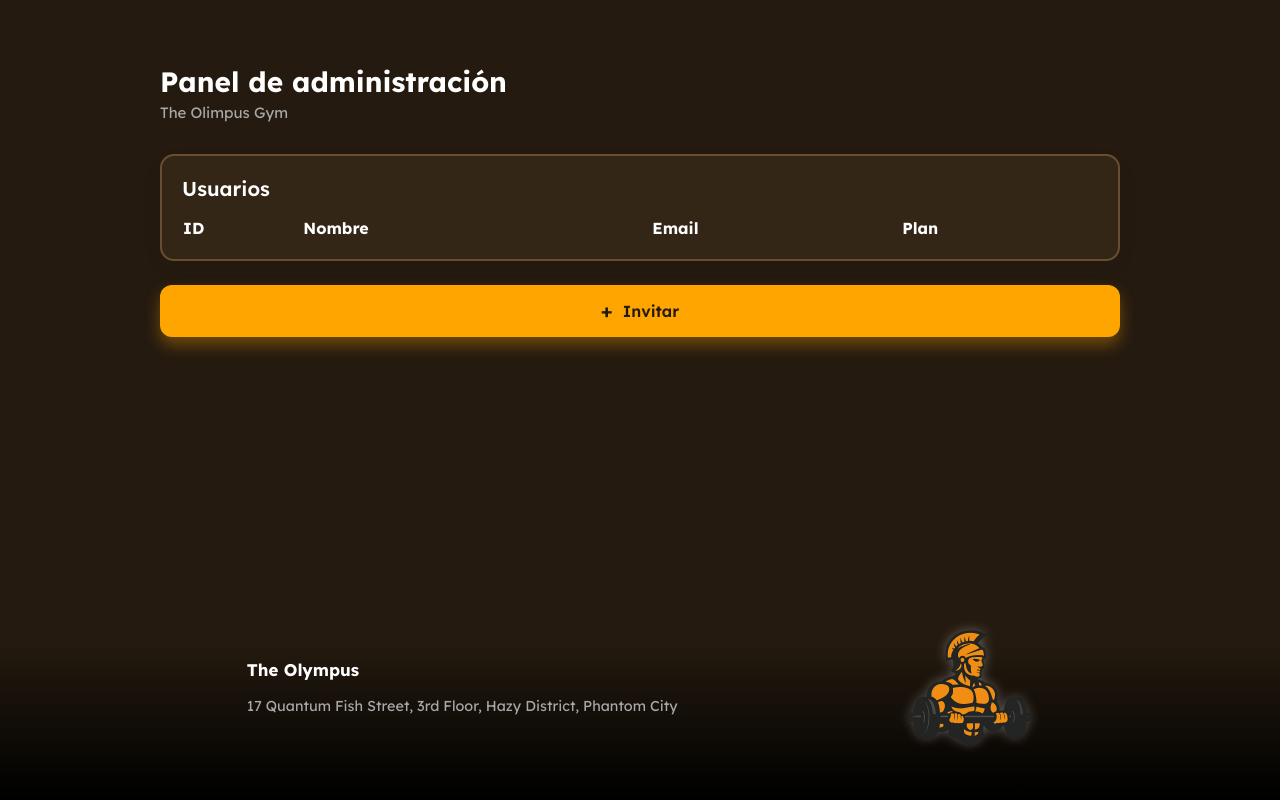
After one commit to daxhoDev/the-olympus-django, a Django app: page /admin-dashboard in a window 1280 px wide. The commit adds this page. Run offline with Django 5.2, Linux system fonts and the light colour scheme; lists and menus that the app fills with data are empty.

Commit message:
feat: basic admin dash

```diff
--- a/the_olympus/static/the_olympus/styles/styles.css
+++ b/the_olympus/static/the_olympus/styles/styles.css
@@ -1,3 +1,22 @@
+:root {
+  --color-naranja: #ffa500;
+  --color-fondo: #332617;
+  --color-marron: #241a0f;
+  --color-negro: #00000088;
+  --color-gris: #a8a8a8;
+  --color-borde: #694d30;
+  --color-blanco: white;
+
+  --color-verde: #abfac8;
+  --color-azul: #a4bfec;
+  --color-amarillo: #e9d481;
+
+  --radio: 14px;
+  --sombra: 0 8px 20px rgba(0, 0, 0, 0.05);
+
+  --fuente: "Segoe UI", system-ui, sans-serif;
+}
+
 html {
   scroll-behavior: smooth;
 }
@@ -10,7 +29,7 @@ html {
 
 body {
   margin: 0;
-  font-family: "Open Sans", sans-serif;
+  font-family: "Open Sans", "Segoe UI", system-ui, sans-serif;
   background-color: rgb(36, 26, 15);
   color: #fff;
   min-height: 100vh;
@@ -442,3 +461,155 @@ body {
     font-size: 1rem;
   }
 }
+
+/* ADMIN PANEL */
+.panel-container {
+  padding-block: 2rem;
+  padding-inline: 10vw;
+}
+
+.panel {
+  margin: 2rem min(3vw, 2rem) 2rem min(3vw, 2rem);
+}
+
+/* =========================
+   ENCABEZADO
+========================= */
+.panel__encabezado {
+  margin-bottom: 2rem;
+}
+
+.panel__titulo {
+  font-size: 28px;
+  font-weight: 700;
+  color: var(--color-blanco);
+}
+
+.panel__subtitulo {
+  font-size: 15px;
+  color: var(--color-gris);
+  margin-top: 4px;
+}
+
+/* =========================
+   TARJETA
+========================= */
+.tarjeta {
+  background-color: var(--color-fondo);
+  border: 2px solid var(--color-borde);
+  border-radius: var(--radio);
+  padding: 20px;
+  box-shadow: var(--sombra);
+}
+
+.tarjeta__titulo {
+  font-size: 20px;
+  font-weight: 600;
+  margin-bottom: 16px;
+  color: var(--color-blanco);
+}
+
+.tarjeta__tabla-contenedor {
+  overflow-x: auto;
+}
+
+/* =========================
+   TABLA
+========================= */
+.tabla {
+  width: 100%;
+  border-collapse: collapse;
+  color: var(--color-blanco);
+}
+
+.tabla__fila {
+  border-bottom: 1px solid var(--color-blanco);
+  text-align: left;
+}
+
+.tabla__fila:last-child {
+  border-bottom: none;
+}
+
+.tabla__celda {
+  padding: 12px 4px;
+  font-size: 14px;
+  color: var(--color-blanco);
+  text-align: left;
+}
+
+.tabla__celda--encabezado {
+  font-weight: 600;
+  color: var(--color-gris);
+  padding-bottom: 10px;
+}
+
+.tabla__celda--negrita {
+  font-weight: 600;
+}
+
+/* =========================
+   ETIQUETAS (PLAN)
+========================= */
+.etiqueta {
+  display: inline-block;
+  padding: 6px 14px;
+  border-radius: 999px;
+  font-size: 13px;
+  font-weight: 600;
+}
+
+.etiqueta--premium {
+  background-color: rgba(34, 197, 94, 0.15);
+  color: var(--color-verde);
+}
+
+.etiqueta--heroe {
+  background-color: rgba(59, 130, 246, 0.15);
+  color: var(--color-azul);
+}
+
+.etiqueta--standard {
+  background-color: rgba(250, 204, 21, 0.25);
+  color: #e9b66e;
+}
+
+/* =========================
+   ACCIONES
+========================= */
+.panel__acciones {
+  margin-top: 24px;
+}
+
+/* =========================
+   BOTÓN
+========================= */
+.boton {
+  width: 100%;
+  background-color: var(--color-naranja);
+  color: var(--color-marron);
+  border: none;
+  border-radius: 12px;
+  padding: 16px;
+  font-size: 16px;
+  font-weight: 600;
+  cursor: pointer;
+  display: flex;
+  justify-content: center;
+  align-items: center;
+  gap: 10px;
+  box-shadow: 0 8px 16px rgba(255, 165, 0, 0.35);
+  transition:
+    transform 0.2s ease,
+    box-shadow 0.2s ease;
+}
+
+.boton:hover {
+  transform: translateY(-2px);
+  box-shadow: 0 10px 20px rgba(255, 165, 0, 0.45);
+}
+
+.boton__icono {
+  font-size: 20px;
+  line-height: 1;
+}
--- /dev/null
+++ b/the_olympus/templates/the_olympus/admin_dashboard.html
@@ -0,0 +1,52 @@
+{% extends 'the_olympus/_base.html' %} {% block content %}
+
+<main class="panel-container">
+  <div class="panel">
+    <header class="panel__encabezado">
+      <h1 class="panel__titulo">Panel de administración</h1>
+      <p class="panel__subtitulo">The Olimpus Gym</p>
+    </header>
+
+    <section class="panel__tarjeta tarjeta">
+      <h2 class="tarjeta__titulo">Usuarios</h2>
+
+      <div class="tarjeta__tabla-contenedor">
+        <table class="tabla">
+          <thead class="tabla__encabezado">
+            <tr class="tabla__fila">
+              <th class="tablacelda tablacelda--encabezado">ID</th>
+              <th class="tablacelda tablacelda--encabezado">Nombre</th>
+              <th class="tablacelda tablacelda--encabezado">Email</th>
+              <th class="tablacelda tablacelda--encabezado">Plan</th>
+            </tr>
+          </thead>
+          <tbody class="tabla__cuerpo">
+            {% for profile in profiles %} {% if not profile.is_superuser %}
+            <tr class="tabla__fila">
+              <td class="tabla__celda">{{ profile.id }}</td>
+              <td class="tablacelda tablacelda--negrita">
+                {{ profile.username }}
+              </td>
+              <td class="tabla__celda">{{ profile.email }}</td>
+              <td class="tabla__celda">
+                <span class="etiqueta etiqueta--{{ profile.plan.name|lower }}"
+                  >{{ profile.plan.name }}</span
+                >
+              </td>
+            </tr>
+
+            {% endif %} {% endfor %}
+          </tbody>
+        </table>
+      </div>
+    </section>
+
+    <div class="panel__acciones">
+      <button class="boton">
+        <span class="boton__icono">+</span>
+        Invitar
+      </button>
+    </div>
+  </div>
+</main>
+{% endblock %}
--- a/the_olympus/urls.py
+++ b/the_olympus/urls.py
@@ -1,7 +1,9 @@
 from django.urls import path
-from the_olympus.views import landing, user_dashboard
+from the_olympus.views import landing, user_dashboard, ProfilesListView
 
 urlpatterns = [
 
     path('', landing, name='landing'),
-    path('dashboard/', user_dashboard, name='dashboard'),]
+    path('dashboard/', user_dashboard, name='dashboard'),
+    path('admin-dashboard', ProfilesListView.as_view(), name='admin_dashboard')
+    ]
--- a/the_olympus/views.py
+++ b/the_olympus/views.py
@@ -1,6 +1,7 @@
 from django.shortcuts import render, HttpResponse
-
-from the_olympus.models import Plan
+from django.views.generic import ListView
+from the_olympus.models import Plan, Profile
+from django.contrib.auth.models import User
 
 # Create your views here.
 def landing(request):
@@ -28,3 +29,8 @@ def landing(request):
 
 def user_dashboard(request):
     return render(request, 'the_olympus/user_dashboard.html')
+
+class ProfilesListView(ListView):
+    model = Profile
+    template_name = 'the_olympus/admin_dashboard.html'
+    context_object_name = 'profiles'
```
Also changed, not shown: config/views.py (+6 -1 lines).
